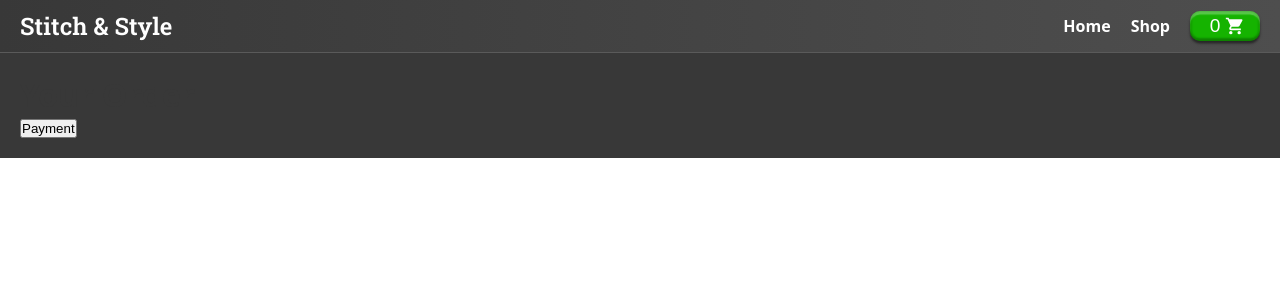
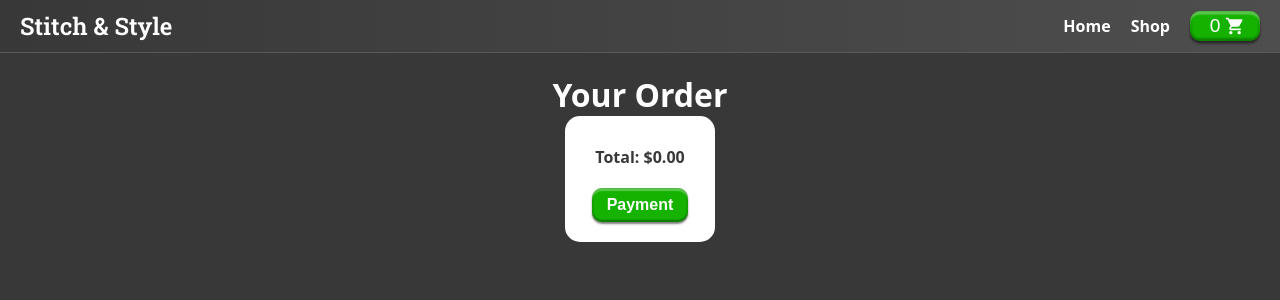
Before and after one commit to jml-student/shopping-cart, a React (Vite) app: page /checkout in a window 1280 px wide. Shown: the top 300 px of the page. Built offline with nearby package versions, Linux system fonts and the light colour scheme; a web font is replaced by a local one.

Commit message:
Create Chekcout component

```diff
--- a/src/components/Cart/cart.css
+++ b/src/components/Cart/cart.css
@@ -6,13 +6,14 @@
   right: 0;
   width: 500px;
   height: 100vh;
-  background-color: var(--black);
+  background: linear-gradient(to right, #4e4e4e, var(--black));
   padding: 20px;
   transform: translateX(100%);
   transition: transform 0.3s ease-in-out;
   color: white;
   border-radius: 20px 0 0 20px;
   z-index: 11;
+  overflow-y: scroll;
 }
 
 .cart.visible {
--- a/src/components/Checkout/Checkout.jsx
+++ b/src/components/Checkout/Checkout.jsx
@@ -1,26 +1,35 @@
 import { useCart } from '../SharedData/CartContext.jsx'
+import './checkout.css'
 
 export default function Checkout() {
   const { cartProducts } = useCart()
 
+  const totalPrice = () =>
+    cartProducts.reduce((total, product) => {
+      return total + product.price * product.quantity
+    }, 0)
+
   return (
-    <div>
+    <div className='checkout'>
       <div className='checkout-header'>
         <h1>Your Order</h1>
       </div>
-      <ul>
+      <ul className='checkout-container'>
         {cartProducts.map((product) => {
           return (
             <div key={product.id} className='checkout-product'>
               <img src={product.image} alt={product.title} />
               <div className='checkout-product-info'>
                 <li>{product.title}</li>
-                <span>{product.quantity}</span>
-                <span>{product.price * product.quantity}</span>
+                <span>x{product.quantity}</span>
+                <span className='checkout-price'>
+                  ${product.price * product.quantity}
+                </span>
               </div>
             </div>
           )
         })}
+        <div className='total-price'>Total: ${totalPrice().toFixed(2)}</div>
         <button className='btn-payment'>Payment</button>
       </ul>
     </div>
--- a/src/components/Checkout/checkout.css
+++ b/src/components/Checkout/checkout.css
@@ -0,0 +1,57 @@
+.checkout {
+  display: flex;
+  flex-direction: column;
+  align-items: center;
+  height: 100vh;
+}
+
+.checkout-header {
+  color: white;
+}
+
+.checkout-container {
+  display: flex;
+  flex-direction: column;
+  background-color: white;
+  border-radius: 15px;
+  padding: 20px;
+  max-width: 500px;
+}
+
+.checkout-product {
+  display: flex;
+  align-items: center;
+  margin-bottom: 10px;
+  background-color: white;
+  color: var(--black);
+  border-radius: 10px;
+  padding: 10px 0;
+  border-bottom: 1px solid rgb(216, 216, 216);
+
+  img {
+    height: auto;
+    width: 50px;
+    margin-right: 10px;
+  }
+}
+
+.checkout-price {
+  font-weight: 700;
+}
+
+.btn-payment {
+  align-self: center;
+  background-color: rgb(21, 179, 0);
+  color: white;
+  padding: 8px 15px;
+  font-size: 1rem;
+  font-weight: 700;
+  cursor: pointer;
+  border: none;
+  border-radius: 10px;
+  box-shadow:
+    inset 0 -0.0625em 0.0625em 0.125em rgb(0 0 0 / 0.1),
+    inset 0 -0.125em 0.0625em rgb(0 0 0 / 0.2),
+    inset 0 0.1875em 0.0625em rgb(255 255 255 / 0.3),
+    0 0.125em 0.125em rgb(0 0 0 / 0.5);
+}
--- a/src/components/Home/Home.jsx
+++ b/src/components/Home/Home.jsx
@@ -32,7 +32,7 @@ export default function Home() {
     return () => {
       clearInterval(interval)
     }
-  }, [carouselProducts])
+  }, [carouselProducts, carouselIndex])
 
   const handlePrevious = () => {
     setCarouselIndex((prevIndex) =>
@@ -41,9 +41,9 @@ export default function Home() {
   }
 
   const handleNext = () => {
-    setCarouselIndex((prevIndex) => {
+    setCarouselIndex((prevIndex) =>
       prevIndex === carouselProducts.length - 1 ? 0 : prevIndex + 1
-    })
+    )
   }
 
   return (
@@ -53,7 +53,14 @@ export default function Home() {
       <div className='carousel-container'>
         <div className='carousel'>
           <button className='left-button' onClick={handlePrevious}>
-            L
+            <svg
+              xmlns='http://www.w3.org/2000/svg'
+              fill='currentColor'
+              viewBox='0 0 24 24'
+            >
+              <title>chevron-left</title>
+              <path d='M15.41,16.58L10.83,12L15.41,7.41L14,6L8,12L14,18L15.41,16.58Z' />
+            </svg>
           </button>
           {carouselProducts.length > 0 && (
             <div className='carousel-item'>
@@ -69,7 +76,14 @@ export default function Home() {
             </div>
           )}
           <button className='right-button' onClick={handleNext}>
-            R
+            <svg
+              xmlns='http://www.w3.org/2000/svg'
+              fill='currentColor'
+              viewBox='0 0 24 24'
+            >
+              <title>chevron-right</title>
+              <path d='M8.59,16.58L13.17,12L8.59,7.41L10,6L16,12L10,18L8.59,16.58Z' />
+            </svg>
           </button>
         </div>
         <div className='dots'>
@@ -80,7 +94,13 @@ export default function Home() {
                 onClick={() => setCarouselIndex(index)}
                 key={index}
               >
-                o
+                <svg
+                  xmlns='http://www.w3.org/2000/svg'
+                  fill='currentColor'
+                  viewBox='0 0 24 24'
+                >
+                  <path d='M12,10A2,2 0 0,0 10,12C10,13.11 10.9,14 12,14C13.11,14 14,13.11 14,12A2,2 0 0,0 12,10Z' />
+                </svg>
               </span>
             )
           })}
--- a/src/components/Home/home.css
+++ b/src/components/Home/home.css
@@ -7,11 +7,12 @@
   h1 {
     color: white;
     font-size: 1.5rem;
+    margin-bottom: 20px;
   }
 
   p {
     color: white;
-    margin-bottom: 10px;
+    margin-bottom: 20px;
   }
 }
 
@@ -25,7 +26,7 @@
   flex-direction: row;
   align-items: center;
   justify-content: center;
-  gap: 15px;
+  gap: 10px;
 }
 
 .carousel-item {
@@ -35,6 +36,7 @@
   border-radius: 15px;
   padding: 10px;
   background-color: white;
+  margin-bottom: 10px;
 }
 
 .carousel-image {
@@ -42,13 +44,13 @@
   flex-direction: column;
   justify-content: center;
   align-items: center;
-  width: 250px;
-  height: 250px;
+  width: 230px;
+  height: 230px;
   border-bottom: 1px solid rgb(224, 224, 224);
-  margin-bottom: 10px;
+  margin-bottom: 20px;
 
   img {
-    width: 140px;
+    width: 120px;
     height: auto;
   }
 }
@@ -56,3 +58,54 @@
 .carousel-price {
   color: var(--black);
 }
+
+.left-button,
+.right-button {
+  width: 30px;
+  height: 30px;
+  border-radius: 50%;
+  border: none;
+  background-color: rgb(107, 107, 107);
+  color: white;
+  padding: 5px;
+  cursor: pointer;
+}
+
+.dots {
+  display: flex;
+  align-items: center;
+  justify-content: center;
+  margin-bottom: 20px;
+}
+
+.dot {
+  width: auto;
+  height: 30px;
+  color: white;
+  margin: 0;
+  border-radius: 50%;
+
+  svg {
+    width: 30px;
+    height: 30px;
+  }
+
+  &.active {
+    background-color: gray;
+  }
+}
+
+.shop-now {
+  background-color: rgb(21, 179, 0);
+  color: white;
+  padding: 8px 15px;
+  font-size: 1rem;
+  cursor: pointer;
+  border: none;
+  border-radius: 10px;
+  box-shadow:
+    inset 0 -0.0625em 0.0625em 0.125em rgb(0 0 0 / 0.1),
+    inset 0 -0.125em 0.0625em rgb(0 0 0 / 0.2),
+    inset 0 0.1875em 0.0625em rgb(255 255 255 / 0.3),
+    0 0.125em 0.125em rgb(0 0 0 / 0.5);
+}
```
